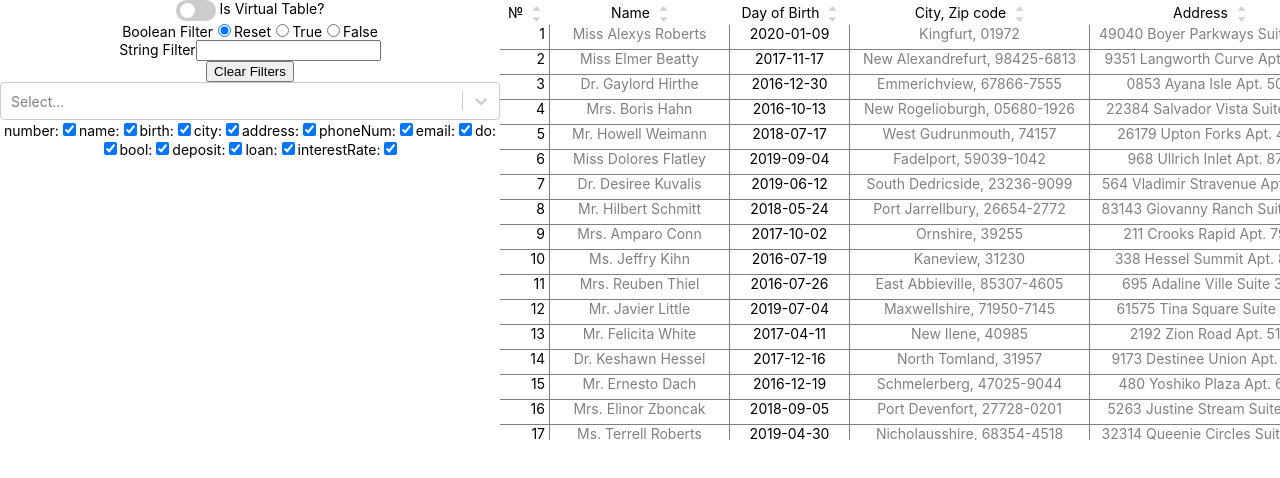
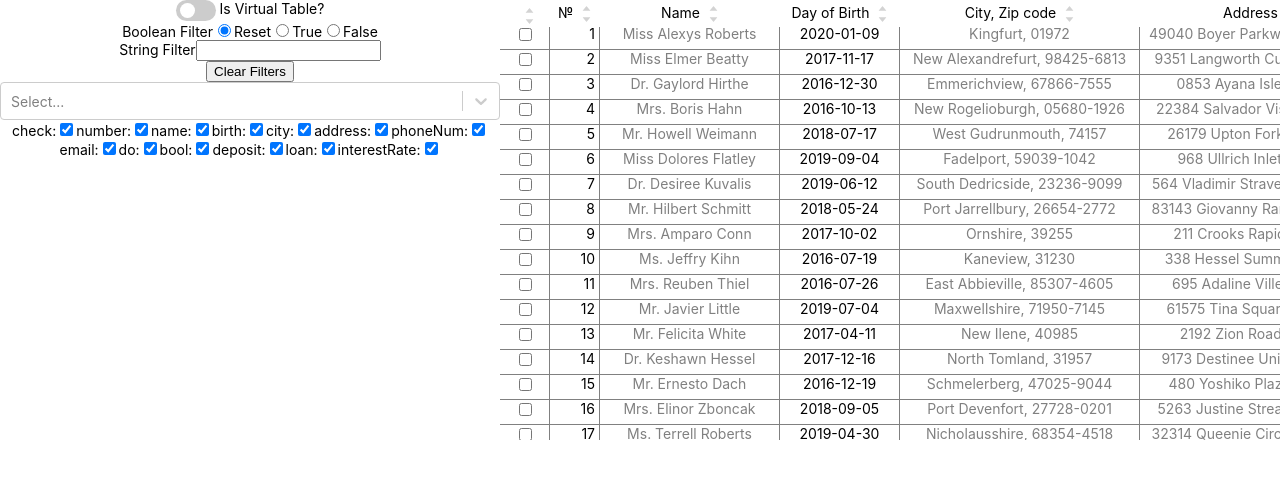
Before and after one commit to Ranisans/datagrid, a React (Create React App) app: page / in a window 1280 px wide. Shown: the top 478 px of the page. Built offline with nearby package versions, Linux system fonts and the light colour scheme.

Commit message:
feat: add Checkbox cell to row

```diff
--- a/src/components/Table/Cells/CheckboxCell.tsx
+++ b/src/components/Table/Cells/CheckboxCell.tsx
@@ -3,8 +3,8 @@ import React from 'react';
 import Cell from './cell';
 import { BooleanCellType } from './types';
 
-const CheckboxCell = ({ value }: BooleanCellType) => (
-  <Cell>
+const CheckboxCell = ({ value, className }: BooleanCellType) => (
+  <Cell className={className}>
     <input type="checkbox" checked={value} />
   </Cell>
 );
--- a/src/containers/bodyRow.tsx
+++ b/src/containers/bodyRow.tsx
@@ -8,6 +8,7 @@ import ObjectCell from '../components/Table/Cells/objectCell';
 import BooleanCell from '../components/Table/Cells/booleanCell';
 import EnumCell from '../components/Table/Cells/enumCell';
 import { StylesTypes } from './types';
+import CheckboxCell from '../components/Table/Cells/CheckboxCell';
 
 interface PropsType {
   data: RowType;
@@ -19,6 +20,7 @@ const BodyRow = ({ data, classes, rowHeight }: PropsType) => (
   <div style={{ position: 'relative', height: `${rowHeight}px` }}>
     <div style={{ position: 'absolute' }}>
       <div className={classes.row}>
+        <CheckboxCell value={false} className={classes.check} />
         <NumberCell value={data.number} className={classes.number} />
         <StringCell value={data.name} className={classes.name} />
         <DateTimeCell value={data.birth} className={classes.birth} />
--- a/src/containers/tableContainerValues.ts
+++ b/src/containers/tableContainerValues.ts
@@ -10,6 +10,7 @@ interface StylePropsType {
 export const rowHeight = 25;
 
 enum columnId {
+  CHECK = 'check',
   NUMBER = 'number',
   NAME = 'name',
   BIRTH = 'birth',
@@ -34,11 +35,14 @@ export const useStyles = makeStyles({
   row: (props: StylePropsType) => ({
     display: 'grid',
     gridTemplateColumns: `${props.gridColumnsSize}`,
-    '& > :nth-child(2)': {
+    '& > :nth-child(3)': {
       position: 'sticky',
       zIndex: 2,
       left: 0,
     },
+  }),
+  check: (props: StylePropsType) => ({
+    display: `${props.hiddenColumn.has(columnId.CHECK) ? 'none' : 'block'}`,
   }),
   number: (props: StylePropsType) => ({
     display: `${props.hiddenColumn.has(columnId.NUMBER) ? 'none' : 'block'}`,
@@ -79,6 +83,11 @@ export const useStyles = makeStyles({
 });
 
 export const columns = [
+  {
+    id: columnId.CHECK,
+    label: '',
+    minWidth: 50,
+  },
   {
     id: columnId.NUMBER,
     label: '№',
--- a/src/containers/types.ts
+++ b/src/containers/types.ts
@@ -3,6 +3,7 @@ import { RowType } from '../types/rowType';
 export interface StylesTypes {
   table: string;
   row: string;
+  check: string;
   number: string;
   name: string;
   birth: string;
```
